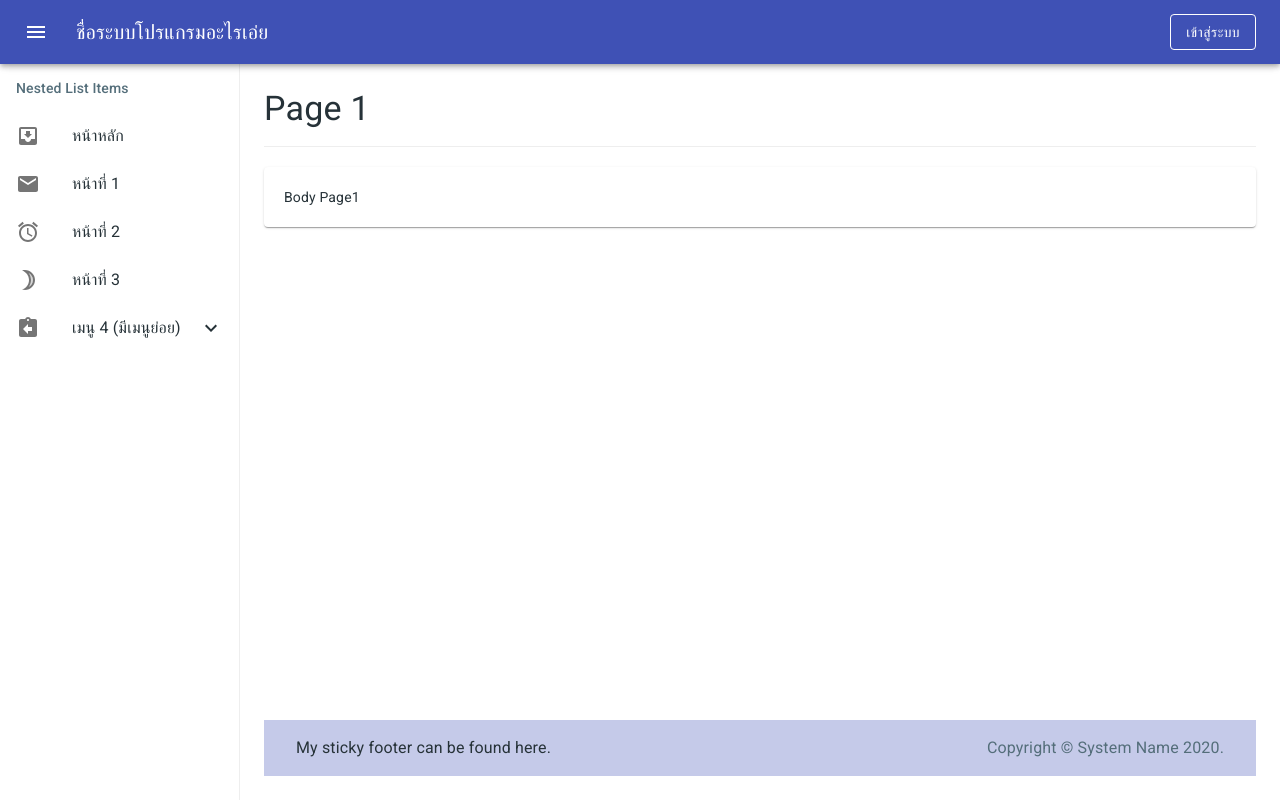
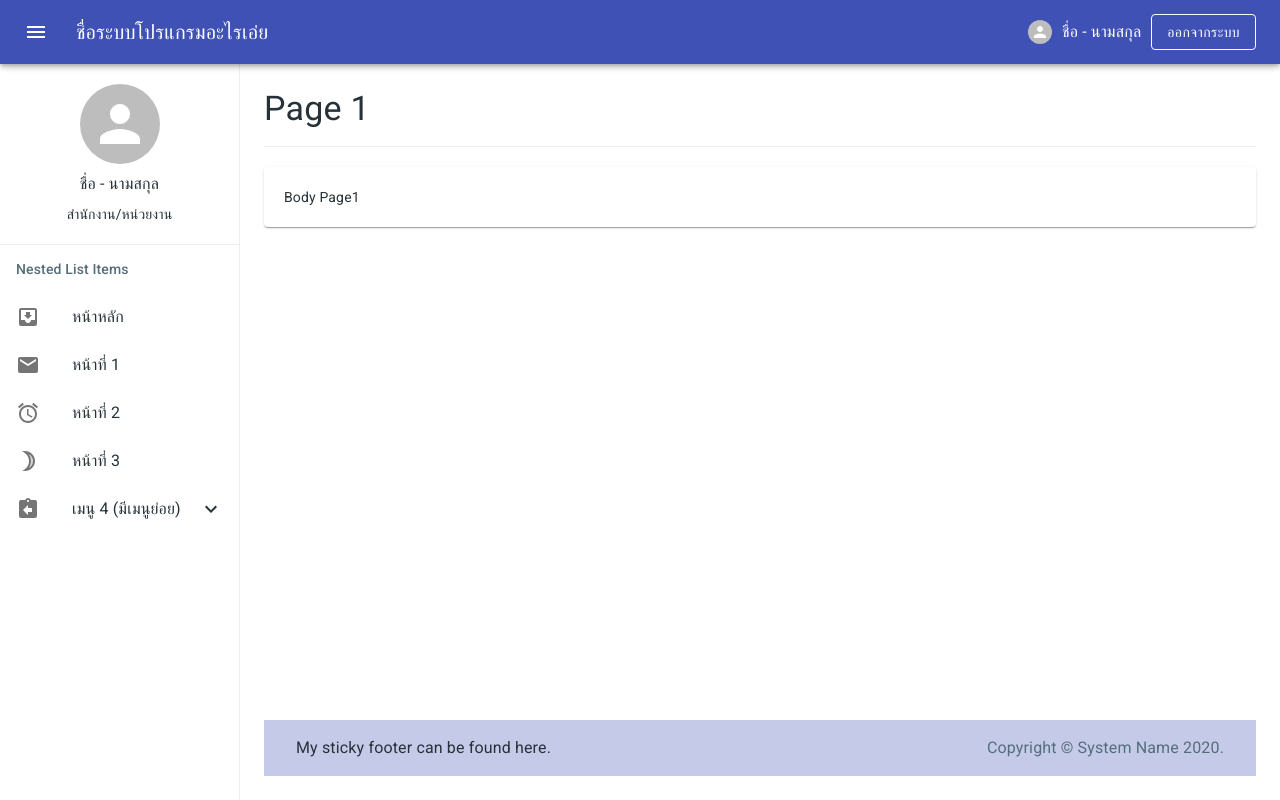
Before and after one commit to adaydesign/next-admin-starter, a Next.js app: page /page1 in a window 1280 px wide. Built offline with nearby package versions, Linux system fonts and the light colour scheme.

Commit message:
[Update] layout user avatar

```diff
--- a/components/layouts/Header.js
+++ b/components/layouts/Header.js
@@ -6,12 +6,13 @@ import Typography from '@material-ui/core/Typography';
 import Button from '@material-ui/core/Button';
 import IconButton from '@material-ui/core/IconButton';
 import MenuIcon from '@material-ui/icons/Menu';
+import HeaderAvatar from './HeaderAvatar'
 import Link from 'next/link'
 import useStyles from './style'
 
-export default function HeaderAppBar() {
+export default function HeaderAppBar(props) {
     const classes = useStyles();
-
+    const {logoutHandle} = props;
     return (
         <AppBar position="fixed" className={classes.appBar}>
             <Toolbar>
@@ -19,11 +20,10 @@ export default function HeaderAppBar() {
                     <MenuIcon />
                 </IconButton>
                 <Typography variant="h6" className={classes.title}>
-                ชื่อระบบโปรแกรมอะไรเอ่ย
+                    ชื่อระบบโปรแกรมอะไรเอ่ย
                 </Typography>
-                <Link href='/login'>
-                    <Button color="inherit" variant="outlined">เข้าสู่ระบบ</Button>
-                </Link>
+                <HeaderAvatar />
+                <Button color="inherit" variant="outlined" onClick={logoutHandle}>ออกจากระบบ</Button>
             </Toolbar>
         </AppBar>
     );
--- /dev/null
+++ b/components/layouts/HeaderAvatar.js
@@ -0,0 +1,18 @@
+import Avatar from '@material-ui/core/Avatar';
+import Grid from '@material-ui/core/Grid';
+import Typography from '@material-ui/core/Typography';
+import React from 'react';
+import useStyles from './style';
+
+const HeaderAvatar = () => {
+    const classes = useStyles();
+
+    return (
+        <div className={classes.avatarInHeader}>
+           <Avatar alt="N" src="" className={classes.avatarSmall} />
+           <Typography variant="body1">ชื่อ - นามสกุล</Typography>
+        </div>
+    )
+}
+
+export default HeaderAvatar;
--- a/components/layouts/Layout.js
+++ b/components/layouts/Layout.js
@@ -9,10 +9,14 @@ import useStyles from './style'
 const Layout = (props) => {
     const classes = useStyles()
 
+    const logoutHandle = () => {
+
+    }
+
     return (
         <div className={classes.root}>
             <CssBaseline />
-            <HeaderAppBar />
+            <HeaderAppBar logoutHandle={logoutHandle}/>
             <SidebarDrawer />
             <main className={classes.content}>
                 <Toolbar />
--- a/components/layouts/Sidebar.js
+++ b/components/layouts/Sidebar.js
@@ -16,6 +16,7 @@ import Collapse from '@material-ui/core/Collapse';
 import InboxIcon from '@material-ui/icons/MoveToInbox';
 import ExpandMore from '@material-ui/icons/ExpandMore';
 import ExpandLess from '@material-ui/icons/ExpandLess';
+import SideBarAvatar from './SidebarAvatar'
 import useStyles from './style';
 import { mainMenu } from '../../includes/sidebarMenu'
 
@@ -69,6 +70,8 @@ const SidebarDrawer = () => {
             >
                 <Toolbar />
                 <div className={classes.drawerContainer}>
+                    <SideBarAvatar />
+                    <Divider />
                     <List
                         aria-labelledby="nested-list-subheader"
                         subheader={
--- /dev/null
+++ b/components/layouts/SidebarAvatar.js
@@ -0,0 +1,27 @@
+import Avatar from '@material-ui/core/Avatar';
+import Grid from '@material-ui/core/Grid';
+import Typography from '@material-ui/core/Typography';
+import React from 'react';
+import useStyles from './style';
+
+const SideBarAvatar = () => {
+    const classes = useStyles();
+
+    return (
+        <div className={classes.avatarInSideBar}>
+            <Grid container spacing={1} direction="column" justify="center" alignItems="center">
+                <Grid item>
+                    <Avatar alt="N" src="" className={classes.avatarLarge} />
+                </Grid>
+                <Grid item>
+                    <Typography variant="body1">ชื่อ - นามสกุล</Typography>
+                </Grid>
+                <Grid item>
+                    <Typography variant="body2">สำนักงาน/หน่วยงาน</Typography>
+                </Grid>
+            </Grid>
+        </div>
+    )
+}
+
+export default SideBarAvatar;
--- a/components/layouts/style.js
+++ b/components/layouts/style.js
@@ -29,6 +29,24 @@ const useStyles = makeStyles((theme) => ({
     nested: {
         paddingLeft: theme.spacing(4),
     },
+    avatarInHeader:{
+        display: 'flex',
+        direction: 'row',
+        marginRight: '10px'
+    },
+    avatarInSideBar: {
+        backgroundColor: theme.palette.primary,
+        padding: '20px'
+    },
+    avatarSmall: {
+        width: theme.spacing(3),
+        height: theme.spacing(3),
+        marginRight: '10px'
+    },
+    avatarLarge: {
+        width: theme.spacing(10),
+        height: theme.spacing(10),
+    },
     content: {
         display: 'flex',
         flexDirection: 'column',
@@ -47,7 +65,7 @@ const useStyles = makeStyles((theme) => ({
         padding: theme.spacing(2, 1),
         marginTop: 'auto',
         backgroundColor:
-        theme.palette.type === 'light' ? theme.palette.primary.light : theme.palette.primary.dark,
+            theme.palette.type === 'light' ? theme.palette.primary.light : theme.palette.primary.dark,
     }
 }))
 
```
Also changed, not shown: public/images/avatar/man.png (added), public/images/avatar/woman.png (added).
